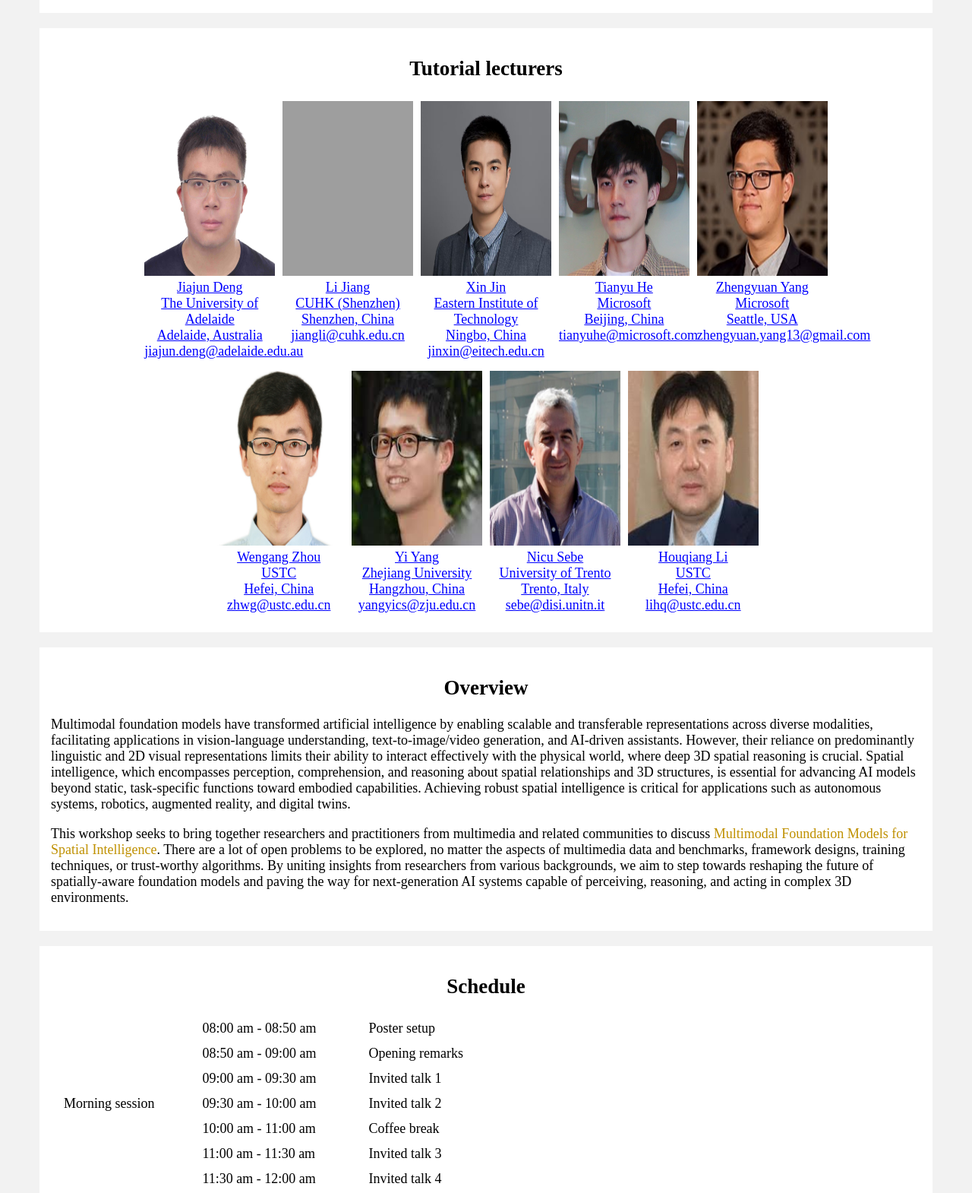
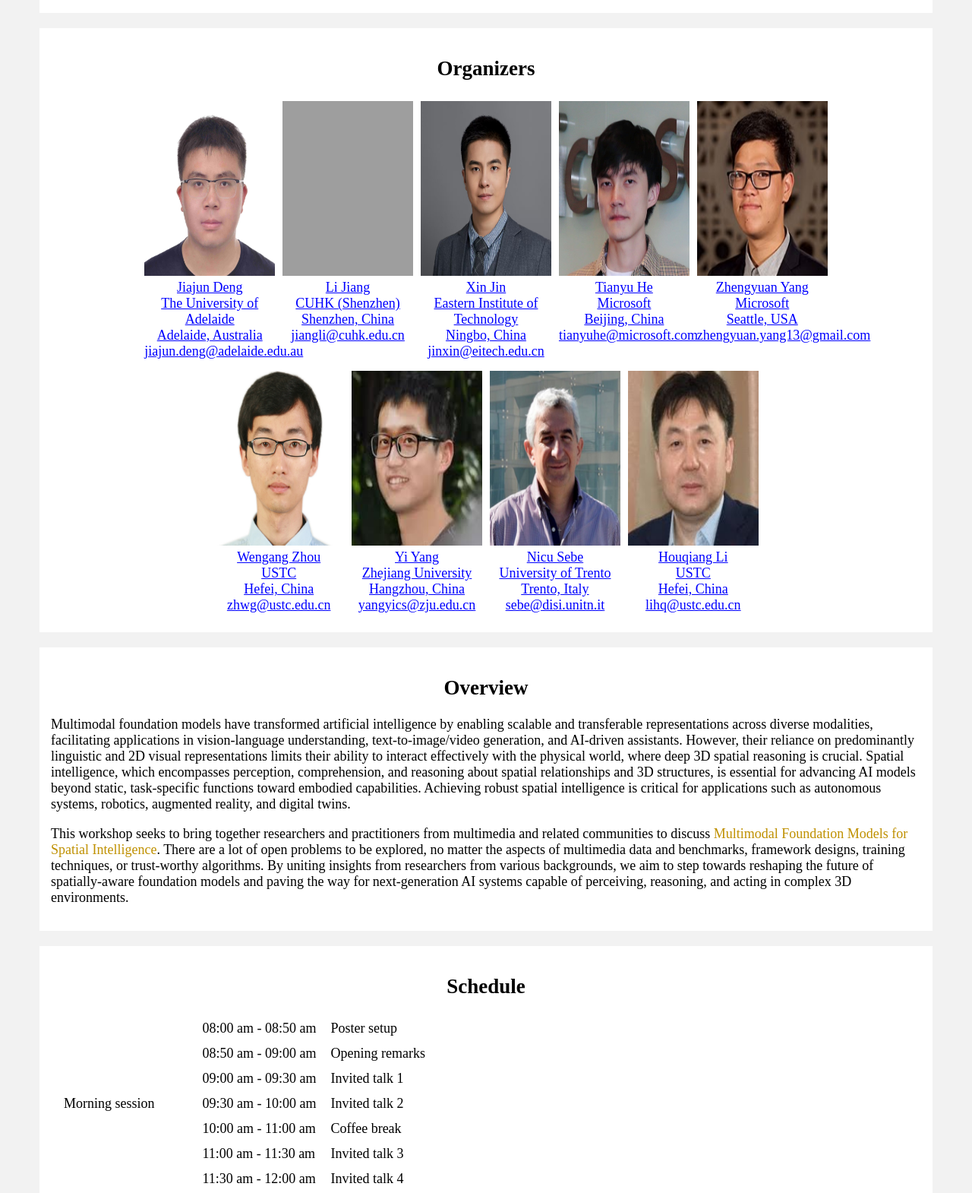
Before and after one commit to Eric-WT/my-website, a plain HTML site: page index.html in a window 1280 px wide. Shown: the part 310-1880 px from the top of the page at 76% size. Drawn offline with Linux system fonts and the light colour scheme; grey boxes are pictures that could not be loaded.

Commit message:
Update index.html

```diff
--- a/index.html
+++ b/index.html
@@ -85,7 +85,7 @@
         }
 
         .td1 {
-            padding: 0 50px;
+            padding: 0 0px 0 50px;
         }
 
         @media only screen and (max-width: 768px) {
@@ -120,7 +120,7 @@
     </div>
 
     <div class="container">
-        <h2>Tutorial lecturers</h2>
+        <h2>Organizers</h2>
 
         <div class="row">
             <div class="column">
```
